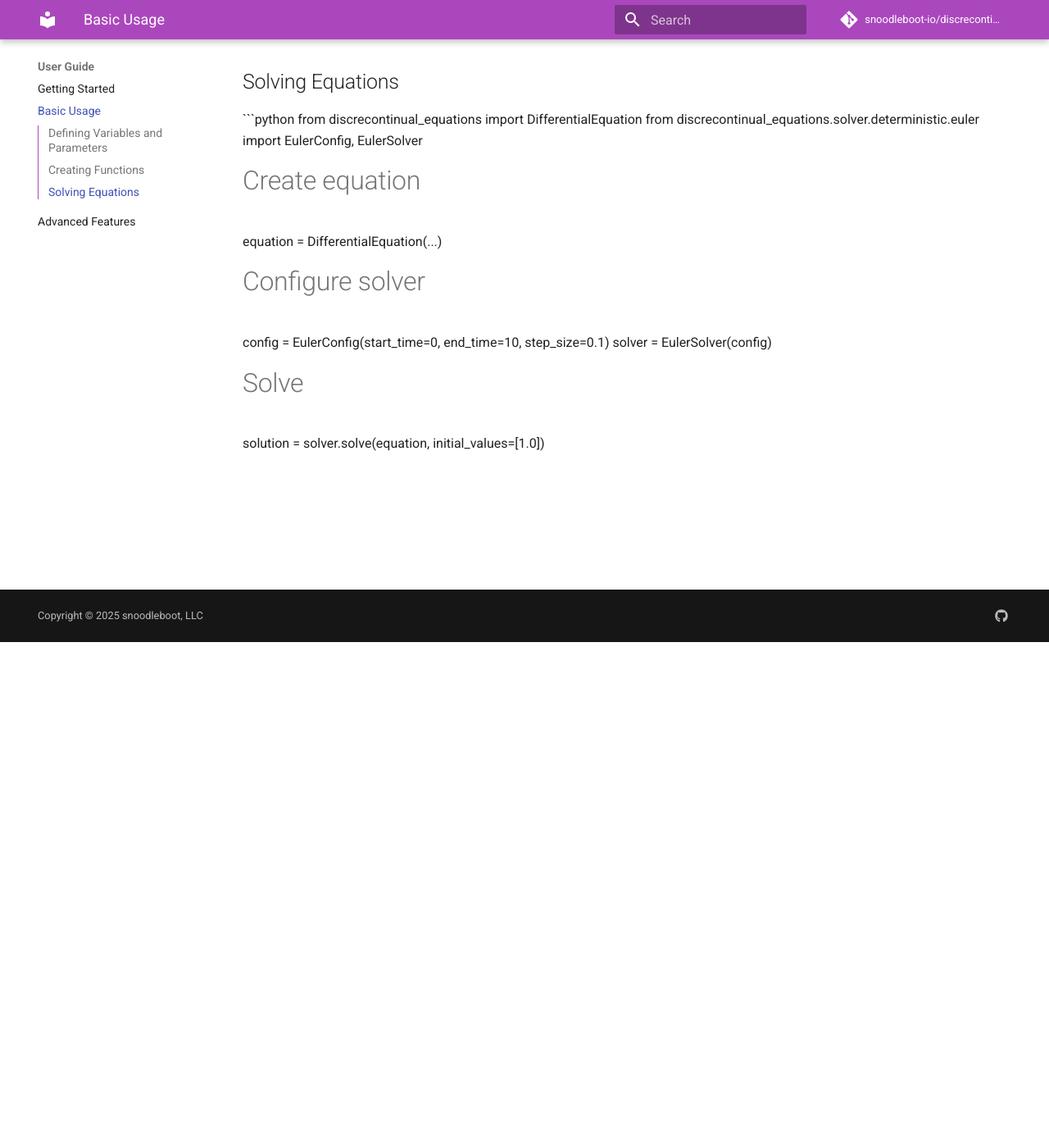
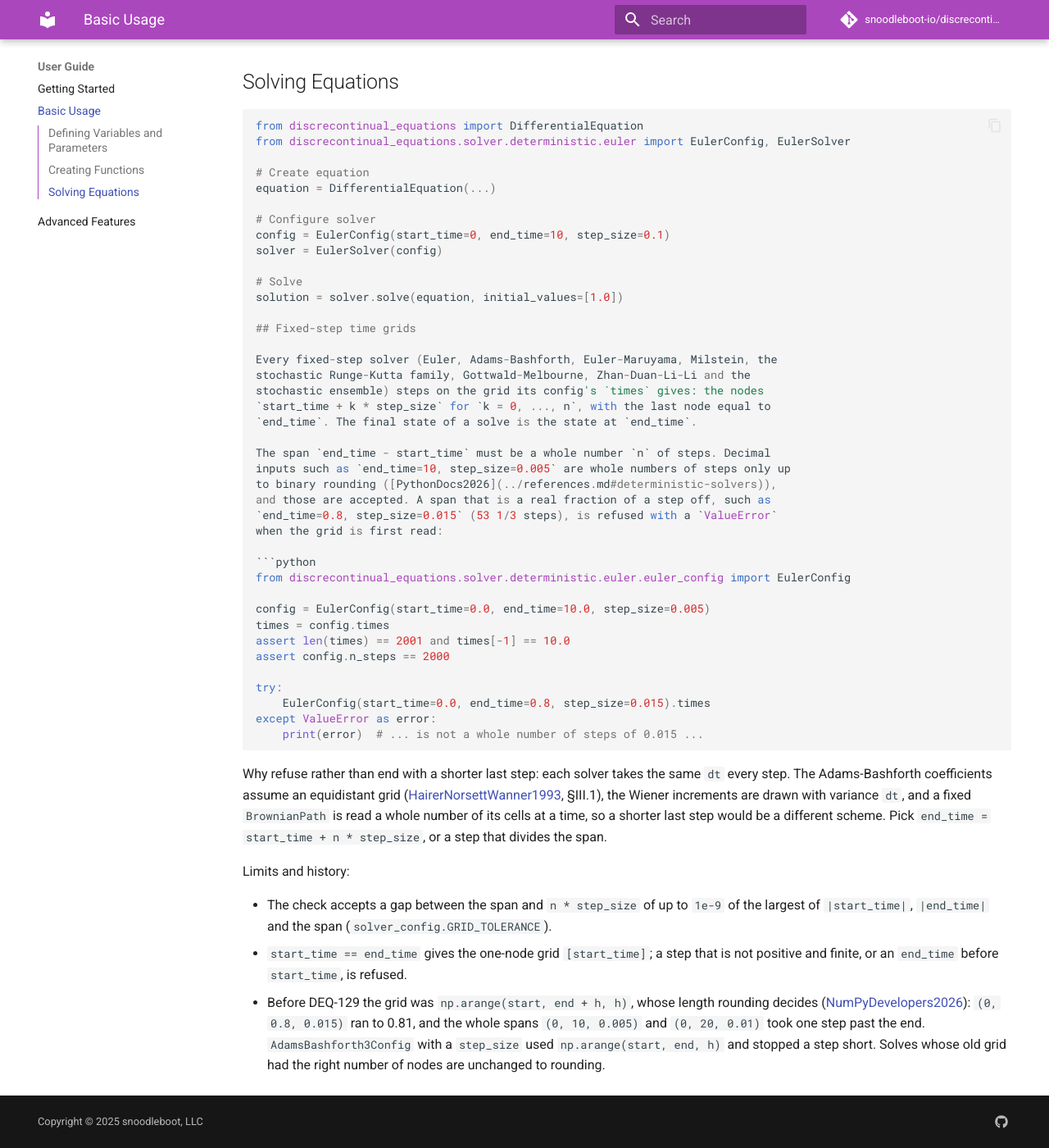
Before and after one commit to snoodleboot-io/discrecontinual_equations, an MkDocs documentation site: the page built from docs/user-guide/basic-usage.md, in a window 1280 px wide and 1400 px high, scrolled down 617 px. Shown: the whole window at 82% size. Built offline with MkDocs 1.6.1 and Material for MkDocs 9.7.7, drawn with Linux system fonts in a browser that asks for light colours; comment, search, counter and statistics services are not loaded.

Commit message:
Say in the guide how a fixed-step grid ends at end_time, and cite why a partial step is refused (DEQ-129)

````diff
--- a/docs/user-guide/basic-usage.md
+++ b/docs/user-guide/basic-usage.md
@@ -38,3 +38,54 @@ solver = EulerSolver(config)
 
 # Solve
 solution = solver.solve(equation, initial_values=[1.0])
+
+## Fixed-step time grids
+
+Every fixed-step solver (Euler, Adams-Bashforth, Euler-Maruyama, Milstein, the
+stochastic Runge-Kutta family, Gottwald-Melbourne, Zhan-Duan-Li-Li and the
+stochastic ensemble) steps on the grid its config's `times` gives: the nodes
+`start_time + k * step_size` for `k = 0, ..., n`, with the last node equal to
+`end_time`. The final state of a solve is the state at `end_time`.
+
+The span `end_time - start_time` must be a whole number `n` of steps. Decimal
+inputs such as `end_time=10, step_size=0.005` are whole numbers of steps only up
+to binary rounding ([PythonDocs2026](../references.md#deterministic-solvers)),
+and those are accepted. A span that is a real fraction of a step off, such as
+`end_time=0.8, step_size=0.015` (53 1/3 steps), is refused with a `ValueError`
+when the grid is first read:
+
+```python
+from discrecontinual_equations.solver.deterministic.euler.euler_config import EulerConfig
+
+config = EulerConfig(start_time=0.0, end_time=10.0, step_size=0.005)
+times = config.times
+assert len(times) == 2001 and times[-1] == 10.0
+assert config.n_steps == 2000
+
+try:
+    EulerConfig(start_time=0.0, end_time=0.8, step_size=0.015).times
+except ValueError as error:
+    print(error)  # ... is not a whole number of steps of 0.015 ...
+```
+
+Why refuse rather than end with a shorter last step: each solver takes the same
+`dt` every step. The Adams-Bashforth coefficients assume an equidistant grid
+([HairerNorsettWanner1993](../references.md#deterministic-solvers), §III.1), the
+Wiener increments are drawn with variance `dt`, and a fixed `BrownianPath` is read
+a whole number of its cells at a time, so a shorter last step would be a
+different scheme. Pick `end_time = start_time + n * step_size`, or a step that
+divides the span.
+
+Limits and history:
+
+- The check accepts a gap between the span and `n * step_size` of up to `1e-9`
+  of the largest of `|start_time|`, `|end_time|` and the span
+  (`solver_config.GRID_TOLERANCE`).
+- `start_time == end_time` gives the one-node grid `[start_time]`; a step that is
+  not positive and finite, or an `end_time` before `start_time`, is refused.
+- Before DEQ-129 the grid was `np.arange(start, end + h, h)`, whose length
+  rounding decides ([NumPyDevelopers2026](../references.md#deterministic-solvers)):
+  `(0, 0.8, 0.015)` ran to 0.81, and the whole spans `(0, 10, 0.005)` and
+  `(0, 20, 0.01)` took one step past the end. `AdamsBashforth3Config` with a
+  `step_size` used `np.arange(start, end, h)` and stopped a step short. Solves
+  whose old grid had the right number of nodes are unchanged to rounding.
````
Also changed, not shown: docs/references/deterministic-solvers.md (+3 -0 lines).
